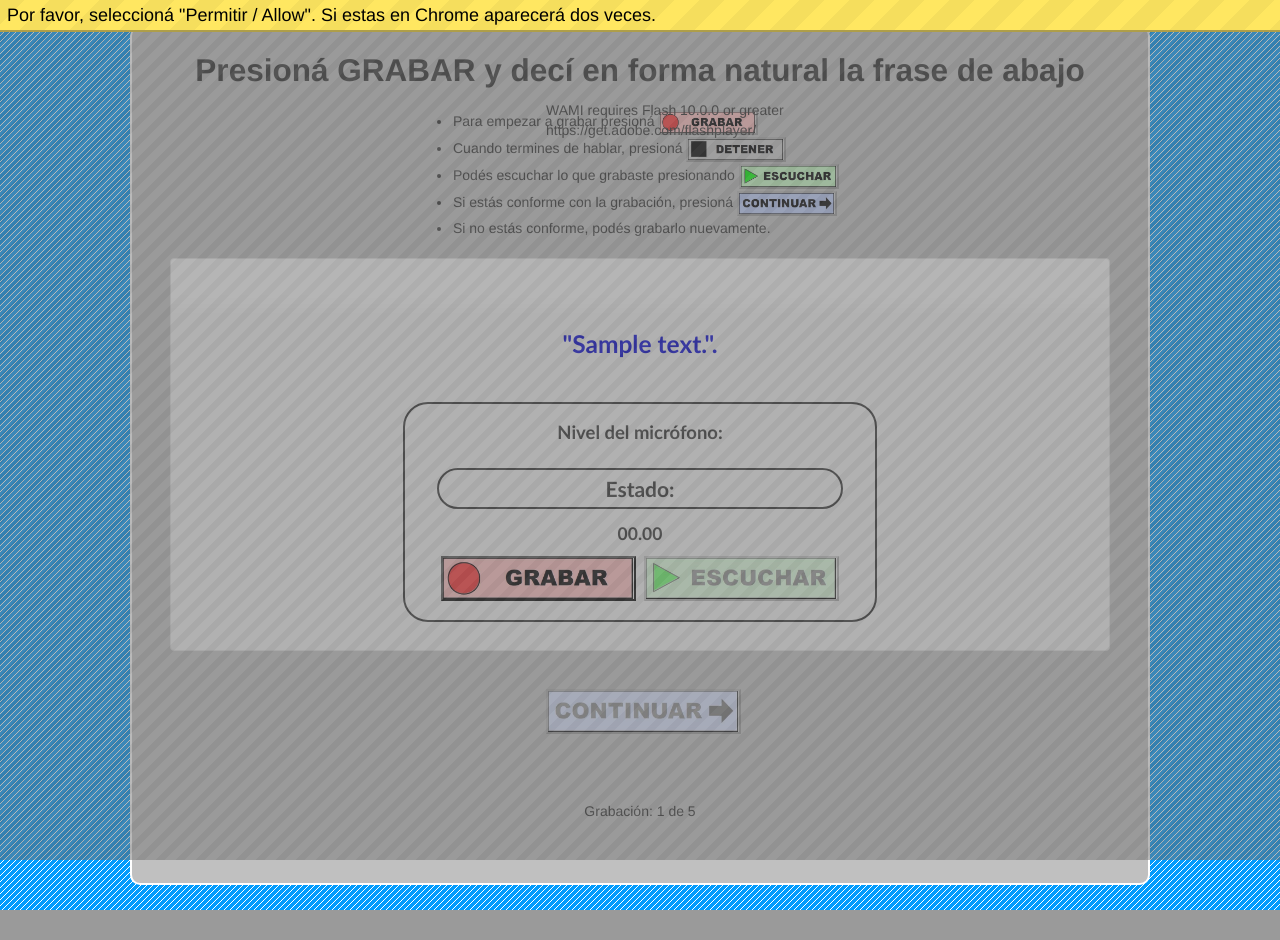
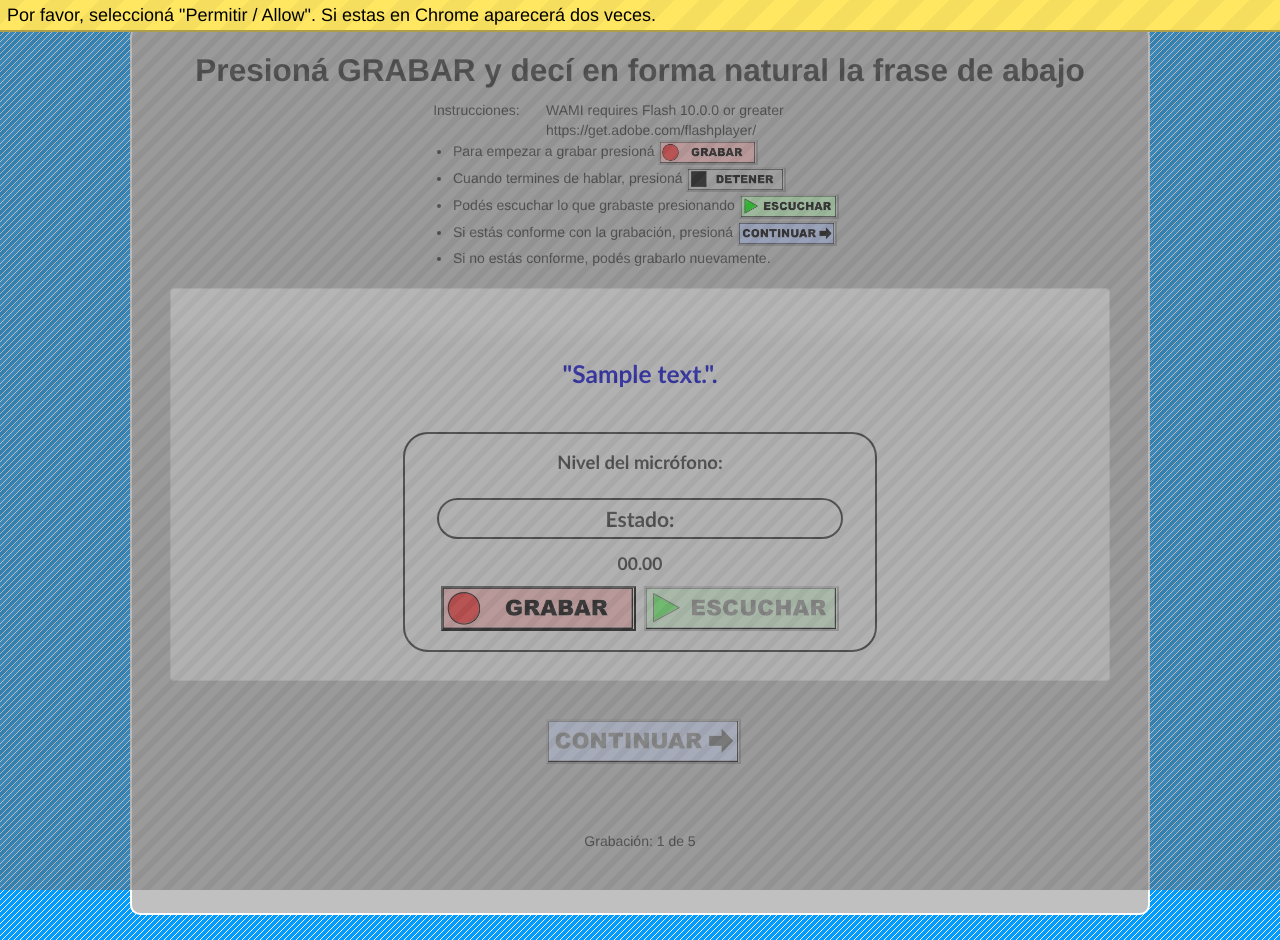
Before and after one commit to Gaturron/record-test2, a Django app: template audios/templates/record_tests1.html in a window 1280 px wide. Before the commit the page ends 910 px from the top, so only its background shows below. Run offline with Django 3.2, Linux system fonts and the light colour scheme; tables that the repository leaves empty hold one stand-in row (values such as "Sample post"); the template is opened without the code that fills it: values that come from a table or form of the project are taken from there, most other values are stand-ins (such as "Sample title", 1, 10 or a date in 2020); parts of the project's set-up code (start-up, migrations or seed data) failed here and were passed over; some libraries are stand-ins or nearby versions.

Commit message:
Cambios de diseño y cartel instrucciones

```diff
--- a/audios/static/css/style.css
+++ b/audios/static/css/style.css
@@ -93,6 +93,10 @@
 
 #instruction-rec {
     text-align: center;
+}
+
+#instruction {
+    margin: 0% 0% 0% 28%;
 }
 
 #instruction-btn {
@@ -229,7 +233,7 @@
 
 #dialog-confirm {
     height: auto;
-    width: 450px;
+    width: 650px;
 }
 
 #version {
--- a/audios/static/js/record_functions.js
+++ b/audios/static/js/record_functions.js
@@ -146,6 +146,7 @@
     $(view.stop).each( function() { $(this).prop("disabled", false) });
     $(view.record).each( function() { $(this).show()});
     $(view.record).each( function() { $(this).prop("disabled", true) });
+    $(view.nextProduct).each( function() { $(this).prop("disabled", true) });
 
     var runner = '.runner[word-id="'+id_test+'"]';
     $(runner).runner("reset");
@@ -159,6 +160,8 @@
   var me = this;
 
   var finishedfn = function() {
+    $(view.nextProduct).each( function() { $(this).prop("disabled", true) });
+
     console.debug("Fin Reproduccion");
     me.stop(id_test);
   };
--- a/audios/templates/record_tests1.html
+++ b/audios/templates/record_tests1.html
@@ -47,6 +47,9 @@
     <div id="dialog-modal" style="display: none"></div>
     <div id="wami"></div>
 
+    <div id="instruction">
+    Instrucciones:
+    </div>
     <ul id="instruction-btn">
     <li>Para empezar a grabar presioná
       <button class="record-skin-dummy mini-button" type="button" disabled="disabled"></button>
```
